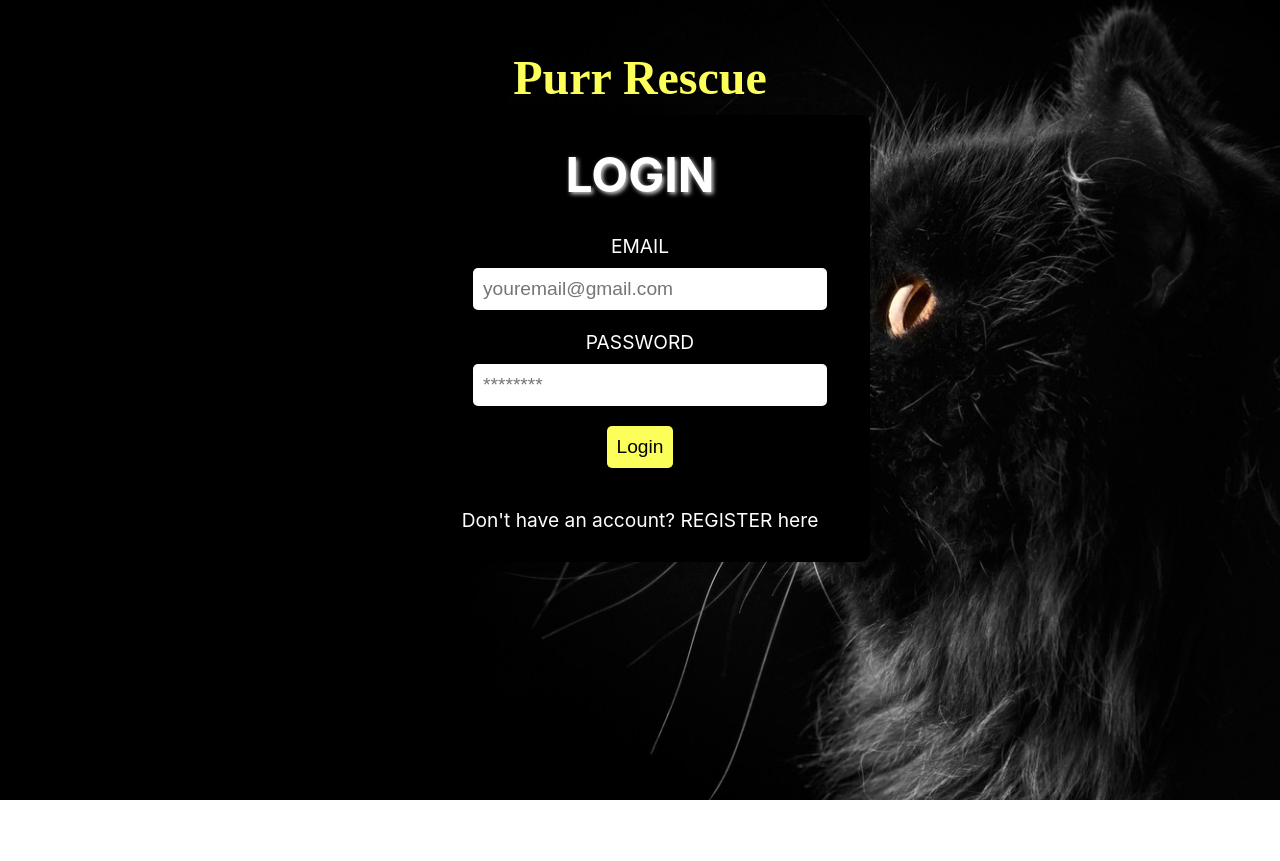
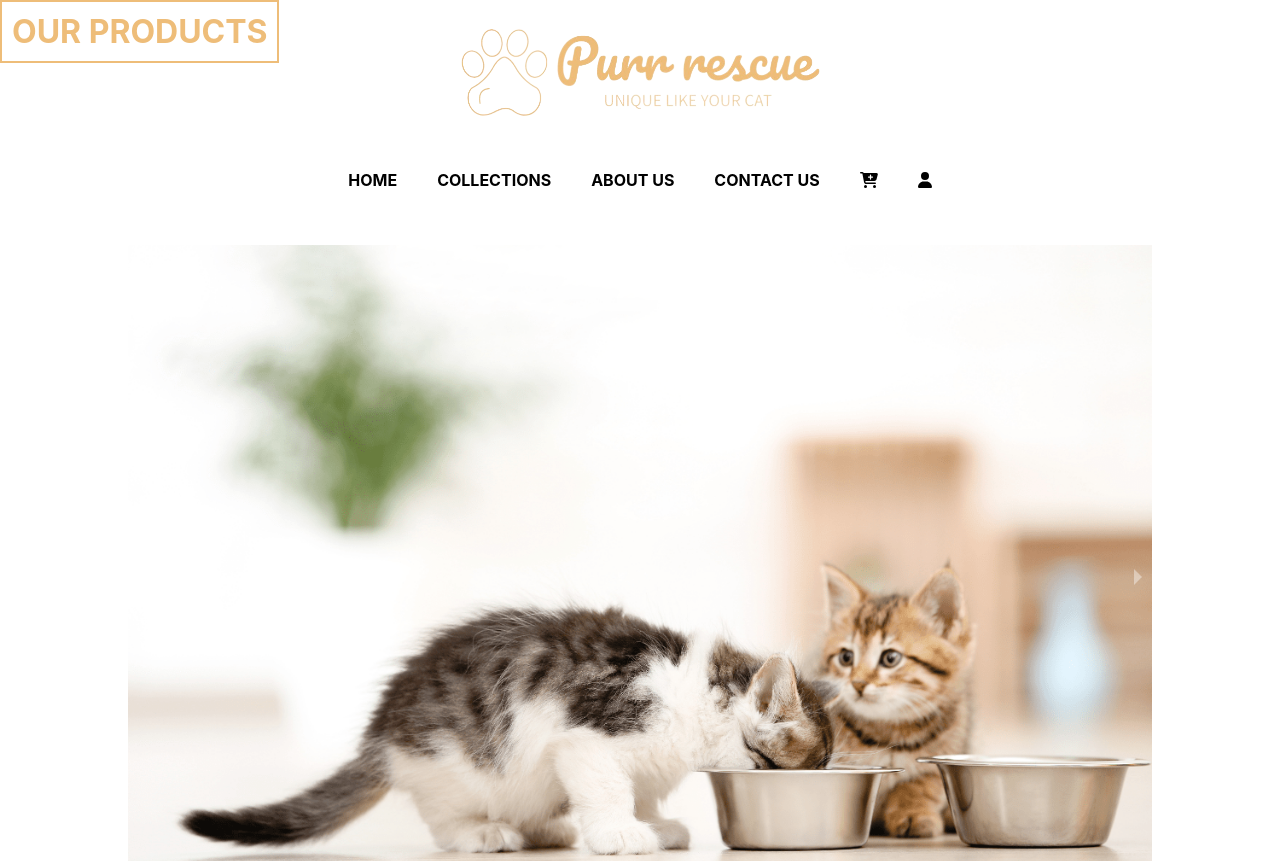
Before and after one commit to VadymKaletnykDev/purr-rescue, a React (Create React App) app: page /shop in a window 1280 px wide. Shown: the top 861 px of the page. Before the commit the page ends 800 px from the top, so only its background shows below. Built offline with nearby package versions, Linux system fonts and the light colour scheme; no server answers; the database is empty.

Commit message:
A lot of work error with .App in app.css (override)

```diff
--- a/package.json
+++ b/package.json
@@ -12,6 +12,7 @@
     "hero-slider": "^3.1.0",
     "react": "^18.2.0",
     "react-dom": "^18.2.0",
+    "react-responsive-carousel": "^3.2.23",
     "react-router-dom": "^6.10.0",
     "react-scripts": "5.0.1",
     "styled-components": "^5.3.9",
--- a/src/App.js
+++ b/src/App.js
@@ -1,37 +1,34 @@
 import './App.css';
-import { useState } from 'react';
+import { Route, Routes } from 'react-router-dom';
 import { Login } from './Login';
-import { Register } from './Register'
-import {Shop} from './Shop'
-import {Collection} from './Collection'
-import {ViewProduct} from './ViewProduct'
-import {Account} from './Account'
-import {Checkout} from './Checkout'
-import {About} from './About'
-import {Contact} from './Contact'
+import { Register } from './Register';
+import { Shop } from './Shop';
+import { Collection } from './Collection';
+import {ViewProduct} from './View';
+import { Account } from './Account';
+import { Checkout } from './Checkout';
+import { About } from './About';
+import { Contact } from './Contact';
 
 
 function App() {
-  const [currentForm, setCurrentForm] = useState('login');
-
-  const toggleForm = (formName)=> {
-    setCurrentForm(formName);
-    console.log('Switching to form: ', formName);
-  }
   return (
     <div className="App">
-      {currentForm === "login" && <Login onFormSwitch={toggleForm}/>}
-      {currentForm === "register" && <Register onFormSwitch={toggleForm}/>}
-      {currentForm === "shop" && <Shop onFormSwitch={toggleForm}/>}
-      {currentForm === "toys" && <Collection onFormSwitch={toggleForm} formName={currentForm}/>}
-      {currentForm === "food" && <Collection onFormSwitch={toggleForm} formName={currentForm}/>}
-      {currentForm === "litter" && <Collection onFormSwitch={toggleForm} formName={currentForm}/>}
-      {currentForm === "clothes" && <Collection onFormSwitch={toggleForm} formName={currentForm}/>}
-      {currentForm === "view" && <ViewProduct onFormSwitch={toggleForm} formName={currentForm}/>}
-      {currentForm === "account" && <Account onFormSwitch={toggleForm} formName={currentForm}/>}
-      {currentForm === "checkout" && <Checkout onFormSwitch={toggleForm} formName={currentForm}/>}
-      {currentForm === "about" && <About onFormSwitch={toggleForm} formName={currentForm}/>}
-      {currentForm === "contact" && <Contact onFormSwitch={toggleForm} formName={currentForm}/>}
+      <Routes>
+        <Route path="/" element={<Login />} />
+        <Route path="/login" element={<Login />} />
+        <Route path="/register" element={<Register />} />
+        <Route path="/shop" element={<Shop />} />
+        <Route path="/toys" element={<Collection formName="toys" />} />
+        <Route path="/food" element={<Collection formName="food" />} />
+        <Route path="/litter" element={<Collection formName="litter" />} />
+        <Route path="/clothes" element={<Collection formName="clothes" />} />
+        <Route path="/view" element={<ViewProduct />} />
+        <Route path="/account" element={<Account />} />
+        <Route path="/checkout" element={<Checkout />} />
+        <Route path="/about" element={<About />} />
+        <Route path="/contact" element={<Contact />} />
+      </Routes>
     </div>
   );
 }
--- a/src/Collection.jsx
+++ b/src/Collection.jsx
@@ -37,6 +37,7 @@ export const Collection = (props) =>{
         fetchData();
       }, []);
 
+
 // Collection.js
 
 return (
--- a/src/Login.jsx
+++ b/src/Login.jsx
@@ -1,11 +1,28 @@
-import React, {useState} from "react";
-import { firestore } from './firebase/firebase'
-import Swal from 'sweetalert';
+import React, { useState, useEffect } from "react";
+import { firestore } from "./firebase/firebase";
+import { useNavigate } from "react-router-dom";
+import Swal from "sweetalert";
 
-export const Login = (props) => {
+export const Login = () => {
   // Variable to store email
-    const [email, setEmail] = useState('');
-    const [password, setPassword] = useState('');
+  const [email, setEmail] = useState("");
+  const [password, setPassword] = useState("");
+  const [error, setError] = useState("");
+  const [isAuthenticated, setIsAuthenticated] = useState(false);
+   const navigate = useNavigate();
+
+  useEffect(() => {
+    if (isAuthenticated) {
+      navigate("/shop"); // Redirect to the shop page if the user is authenticated
+    }
+  }, [isAuthenticated, navigate]);
+
+  useEffect(() => {
+    if (isAuthenticated) {
+      window.history.pushState(null, "", "/shop"); // Remove the login page from the browser history
+    }
+  }, [isAuthenticated]);
+
 
   const showError = (errorTitle, errorMessage) => {
     Swal({
@@ -16,27 +33,34 @@ export const Login = (props) => {
     });
   };
 
-    const handleSubmit = (e) => {
+  const handleSubmit = async (e) => {
     e.preventDefault();
+    try {
+      await Login(email, password);
+      setIsAuthenticated(true); // Set isAuthenticated to true on successful login
+      navigate("/shop"); // Redirect to the shop page on successful login
+    } catch (error) {
+      setError(error.message);
     }
+  };
+
 
   const handleRegisterLinkClick = () => {
-        // switch to the registration form and change background image
-        props.onFormSwitch('register');
-    }
+    // Navigate to the registration form
+    navigate("/register");
+  };
 
   const handleLoginClick = () => {
-
     //Check email field
     if (!email) {
       showError("Missing email", "Please enter your email address to log in.");
       return;
     }
 
-        // switch to the shop form after login validations
+    // Switch to the shop form after login validations
     firestore
-        .collection('users')
-        .where('email', '==', email)
+      .collection("users")
+      .where("email", "==", email)
       .get()
       .then((querySnapshot) => {
         if (!querySnapshot.empty) {
@@ -44,23 +68,39 @@ export const Login = (props) => {
           const user = querySnapshot.docs[0].data();
           if (user.password === password) {
             // Password matches, proceed to change the page or perform any other action
-              console.log('FROM Login: ' + email + ' exists in Firestore database and the password matches.');
-              props.onFormSwitch('shop');
+            console.log(
+              "FROM Login: " +
+                email +
+                " exists in Firestore database and the password matches."
+            );
+            navigate("/shop");
           } else {
             // Password does not match
-              console.log('FROM Login: ' + email + ' exists in Firestore database, but the password does not match.');
-              showError("Invalid password", "The password you entered is incorrect. Please try again.");
+            console.log(
+              "FROM Login: " +
+                email +
+                " exists in Firestore database, but the password does not match."
+            );
+            showError(
+              "Invalid password",
+              "The password you entered is incorrect. Please try again."
+            );
           }
         } else {
           // Email does not exist in Firestore
-            console.log('FROM Login: ' + email + ' does not exists in Firestore database.');
-            showError("Invalid email", "The email address you entered is not registered with our shop. Please check your email address and try again.");
+          console.log(
+            "FROM Login: " + email + " does not exists in Firestore database."
+          );
+          showError(
+            "Invalid email",
+            "The email address you entered is not registered with our shop. Please check your email address and try again."
+          );
         }
       })
       .catch((error) => {
-          console.error('Error fetching document: ', error);
+        console.error("Error fetching document: ", error);
       });
-    }
+  };
 
   return (
     <div className="login-page-container">
@@ -70,18 +110,38 @@ export const Login = (props) => {
       <div className="login-form-container">
         <h2 className="login-title">LOGIN</h2>
         <form onSubmit={handleSubmit}>
-                    <label className="login-label" htmlFor="email">EMAIL</label>
-                    <input value={email} onChange={(e) => setEmail(e.target.value)}
-                    type="email" placeholder="youremail@gmail.com" id="email" name="email" />
+          <label className="login-label" htmlFor="email">
+            EMAIL
+          </label>
+          <input
+            value={email}
+            onChange={(e) => setEmail(e.target.value)}
+            type="email"
+            placeholder="youremail@gmail.com"
+            id="email"
+            name="email"
+          />
 
-                    <label className="login-label" htmlFor="password">PASSWORD</label>
-                    <input value={password} onChange={(e) => setPassword(e.target.value)}
-                    type="password" placeholder="********" id="password" name="password" />
+          <label className="login-label" htmlFor="password">
+            PASSWORD
+          </label>
+          <input
+            value={password}
+            onChange={(e) => setPassword(e.target.value)}
+            type="password"
+            placeholder="********"
+            id="password"
+            name="password"
+          />
 
-                    <button type="submit" onClick={handleLoginClick}>Login</button>
+          <button type="submit" onClick={handleLoginClick}>
+            Login
+            </button>
     </form>
-                <div className="register-link" onClick={handleRegisterLinkClick}>Don't have an account? REGISTER here</div>
+    <div className="register-link" onClick={handleRegisterLinkClick}>
+      Don't have an account? REGISTER here
     </div>
   </div>
-    )
-}
+</div>
+);
+};
--- a/src/Register.jsx
+++ b/src/Register.jsx
@@ -1,11 +1,24 @@
-import React, {useState, useEffect} from "react"
-import { firestore } from './firebase/firebase'
+import Swal from "sweetalert";
+import React, { useState, useEffect } from "react";
+import { firestore } from "./firebase/firebase";
+import { useNavigate } from "react-router-dom";
 
 export const Register = (props) => {
-    const [email, setEmail] = useState('');
-    const [password, setPassword] = useState('');
-    const [name, setName] = useState('');
-    const [dateRegistred, setDateRegistred] = useState('');
+  const [email, setEmail] = useState("");
+  const [password, setPassword] = useState("");
+  const [name, setName] = useState("");
+  const [dateRegistred, setDateRegistred] = useState("");
+
+  const navigate = useNavigate();
+
+  const showError = (errorTitle, errorMessage) => {
+    Swal({
+      title: errorTitle,
+      text: errorMessage,
+      icon: "error",
+      button: "OK",
+    });
+  };
 
   useEffect(() => {
     const interval = setInterval(() => {
@@ -17,40 +30,96 @@ export const Register = (props) => {
     return () => clearInterval(interval);
   }, []);
 
-
   const handleSubmit = async (e) => {
     e.preventDefault();
-        await firestore.collection('users').add({ name, email, password, dateRegistred });
-        console.log('FROM Register: User registered successfully into Firestore database!');
-        props.onFormSwitch('login');
+
+    // Validate the input fields
+    const nameRegex = /^[a-zA-Z]+(?:\s[a-zA-Z]+)?$/;
+    const emailRegex = /^[^\s@]+@[^\s@]+\.[^\s@]+$/;
+    const strongPasswordRegex =
+      /^(?=.*[a-z])(?=.*[A-Z])(?=.*[0-9])(?=.*[!@#$%^&*])(?=.{8,})/;
+
+    if (!name || !nameRegex.test(name)) {
+      showError("Name", "Please enter a valid name", "error");
+      return;
+    }
+
+    if (!email || !emailRegex.test(email)) {
+      showError("Email", "Please enter a valid email", "error");
+      return;
+    }
+
+    if (!password || !strongPasswordRegex.test(password)) {
+      showError(
+        "Password",
+        "Password must be at least 8 characters long and include at least one lowercase letter, one uppercase letter, one numeric digit, and one special character",
+        "error"
+      );
+      return;
+    }
+
+    // If validation passes, submit the form
+    await firestore
+      .collection("users")
+      .add({ name, email, password, dateRegistred });
+    console.log(
+      "FROM Register: User registered successfully into Firestore database!"
+    );
+    navigate("/login");
   };
 
   const handleRegisterLinkClick = () => {
     // switch to the registration form and change background image
-        props.onFormSwitch('login');
-    }
+    navigate("/login");
+  };
 
   return (
     <div className="register-page-container">
       <div className="register-form-container">
         <h2 className="login-title">REGISTER</h2>
         <form onSubmit={handleSubmit}>
-                <label className="register-label" htmlFor="name">Enter your NAME</label>
-                    <input value={name} onChange={(e) => setName(e.target.value)}
-                    type="name" placeholder="Name and last name" id="name" name="name" />
+          <label className="register-label" htmlFor="name">
+            Enter your NAME
+          </label>
+          <input
+            value={name}
+            onChange={(e) => setName(e.target.value)}
+            type="name"
+            placeholder="Name and last name"
+            id="name"
+            name="name"
+          />
 
-                    <label className="register-label" htmlFor="email">Enter your EMAIL</label>
-                    <input value={email} onChange={(e) => setEmail(e.target.value)}
-                    type="email" placeholder="youremail@gmail.com" id="email" name="email" />
+          <label className="register-label" htmlFor="email">
+            Enter your EMAIL
+          </label>
+          <input
+            value={email}
+            onChange={(e) => setEmail(e.target.value)}
+            type="email"
+            placeholder="youremail@gmail.com"
+            id="email"
+            name="email"
+          />
 
-                    <label className="register-label" htmlFor="password">Enter your PASSWORD</label>
-                    <input value={password} onChange={(e) => setPassword(e.target.value)}
-                    type="password" placeholder="********" id="password" name="password" />
+          <label className="register-label" htmlFor="password">
+            Enter your PASSWORD
+          </label>
+          <input
+            value={password}
+            onChange={(e) => setPassword(e.target.value)}
+            type="password"
+            placeholder="********"
+            id="password"
+            name="password"
+          />
 
           <button type="submit">Register</button>
         </form>
-                <div className="register-link" onClick={handleRegisterLinkClick}>Already have an account? LOGIN here</div>
+        <div className="register-link" onClick={handleRegisterLinkClick}>
+          Already have an account? LOGIN here
         </div>
       </div>
-    )
-}
+    </div>
+  );
+};
--- a/src/Shop.jsx
+++ b/src/Shop.jsx
@@ -5,8 +5,8 @@ import { firestore } from "./firebase/firebase";
 import Slider from "./slider";
 import ProductCard from "./productCard";
 import { FontAwesomeIcon } from "@fortawesome/react-fontawesome";
-import SearchBar from './SearchBar';
-import "./Navigation.css";
+import "./App";
+import { useNavigate } from "react-router-dom";
 
 
 import {
@@ -19,7 +19,14 @@ export const Shop = (props) => {
 
   const [products, setProducts] = useState([]);
 
+  const navigate = useNavigate();
+
+
   const [selectedCategory, setSelectedCategory] = useState("All Products");
+
+  useEffect(() => {
+    navigate("/shop", { replace: true });
+  }, []);
 
   const handleCategoryClick = (category) => {
     if (selectedCategory === "All Products" || category !== selectedCategory) {
@@ -38,7 +45,7 @@ export const Shop = (props) => {
 
 
   const handleNavigate = (destination) => {
-    props.onFormSwitch(destination);
+    navigate(destination);
   };
 
   useEffect(() => {
@@ -50,10 +57,8 @@ export const Shop = (props) => {
           productList.push({ id: doc.id, ...doc.data() });
         });
         setProducts(productList);
-        console.log("SHOP (ProductList):", productList);
       });
     };
-
     fetchData();
   }, []);
 
@@ -62,13 +67,12 @@ export const Shop = (props) => {
       <div className="logo">
         <img src={require("./Images/logo.png")} alt="logo" />
       </div>
-      {/* <SearchBar /> */}
       <div className="header">
         <div className="header__top">
           <nav className="menu">
             <ul className="menu__list">
               <li className="menu__item">
-              <button className="link-button" onClick={() => handleNavigate("shop")}>Home</button>
+              <button className="link-button">Home</button>
               </li>
               <li className="menu__item">
     <button className="link-button">
@@ -76,44 +80,44 @@ export const Shop = (props) => {
     </button>
     <ul className="menu__sublist">
       <li className="menu__subitem">
-        <button className="link-button-sub" onClick={() => handleNavigate("toys")}>
+        <button className="link-button-sub" onClick={() => handleNavigate("/toys")}>
           Toys
         </button>
       </li>
       <li className="menu__subitem">
-        <button className="link-button-sub" onClick={() => handleNavigate("food")}>
+        <button className="link-button-sub" onClick={() => handleNavigate("/food")}>
           Food
         </button>
       </li>
       <li className="menu__subitem">
-        <button className="link-button-sub" onClick={() => handleNavigate("litter")}>
+        <button className="link-button-sub" onClick={() => handleNavigate("/litter")}>
           Litter and Litter Boxes
         </button>
       </li>
       <li className="menu__subitem">
-        <button className="link-button-sub" onClick={() => handleNavigate("clothes")}>
+        <button className="link-button-sub" onClick={() => handleNavigate("/clothes")}>
           Clothes
         </button>
       </li>
     </ul>
   </li>
   <li className="menu__item">
-    <button className="link-button" onClick={() => handleNavigate("about")}>
+    <button className="link-button" onClick={() => handleNavigate("/about")}>
       About Us
     </button>
   </li>
   <li className="menu__item">
-    <button className="link-button" onClick={() => handleNavigate("contact")}>
+    <button className="link-button" onClick={() => handleNavigate("/contact")}>
       Contact Us
     </button>
   </li>
   <li className="menu__item">
-    <button className="link-button" onClick={() => handleNavigate("checkout")}>
+    <button className="link-button" onClick={() => handleNavigate("/checkout")}>
       <FontAwesomeIcon icon={faCartPlus} />
     </button>
   </li>
   <li className="menu__item">
-    <button className="link-button" onClick={() => handleNavigate("account")}>
+    <button className="link-button" onClick={() => handleNavigate("/account")}>
       <FontAwesomeIcon icon={faUser} />
     </button>
   </li>
--- /dev/null
+++ b/src/View.css
@@ -0,0 +1,9 @@
+body {
+    margin: 0;
+    padding: 0;
+  }
+
+  h1 {
+    position: absolute;
+    top: 0;
+  }
--- a/src/slider.jsx
+++ b/src/slider.jsx
@@ -1,57 +1,38 @@
-import React from "react";
-import HeroSliderProvider, { Slide } from "hero-slider";
+import React from 'react';
+import { Carousel } from 'react-responsive-carousel';
+import 'react-responsive-carousel/lib/styles/carousel.min.css'; // Import the required CSS
 
 // Images
-import games from "./Images/kittenGames.jpg";
-import litter from "./Images/kittenServices.png";
-import food from "./Images/kittenFood.png";
-import clothes from "./Images/kittenClothes.jpg";
+import games from './Images/kittenGames.jpg';
+import litter from './Images/kittenServices.png';
+import food from './Images/kittenFood.png';
+import clothes from './Images/kittenClothes.jpg';
 
 const Slider = () => {
+  console.log('Inside Slider');
   return (
-    <HeroSliderProvider
-      slidingAnimation="left_to_right"
-      orientation="horizontal"
-      initialSlide={1}
-      style={{
-        background: "rgba(0, 0, 0, 0)",
-      }}
-      settings={{
-        shouldDisplayButtons: true,
-      }}
+    <Carousel
+      showArrows
+      showThumbs={false}
+      showStatus={false}
+      autoPlay
+      interval={5000}
+      infiniteLoop
+      transitionTime={500}
     >
-      <Slide
-        background={{
-          backgroundImage: `url(${games})`,
-          backgroundSize: "cover",
-          backgroundPosition: "center",
-        }}
-      />
-
-      <Slide
-        background={{
-          backgroundImage: `url(${food})`,
-          backgroundSize: "cover",
-          backgroundPosition: "center",
-        }}
-      />
-
-      <Slide
-        background={{
-          backgroundImage: `url(${litter})`,
-          backgroundSize: "cover",
-          backgroundPosition: "center",
-        }}
-      />
-
-      <Slide
-        background={{
-          backgroundImage: `url(${clothes})`,
-          backgroundSize: "cover",
-          backgroundPosition: "center",
-        }}
-      />
-    </HeroSliderProvider>
+      <div>
+        <img src={games} alt="Kitten Games" />
+      </div>
+      <div>
+        <img src={food} alt="Kitten Food" />
+      </div>
+      <div>
+        <img src={litter} alt="Kitten Litter" />
+      </div>
+      <div>
+        <img src={clothes} alt="Kitten Clothes" />
+      </div>
+    </Carousel>
   );
 };
 
```
Also changed, not shown: src/SearchBar.jsx (+8 -4 lines), src/View.jsx (renamed from src/ViewProduct.jsx, +5 -6 lines), src/index.js (+4 -4 lines), src/productCard.jsx (+6 -5 lines), 1 other file (tests, documents, lock files or other folders). Lines whose indentation alone changed are shown as unchanged.
